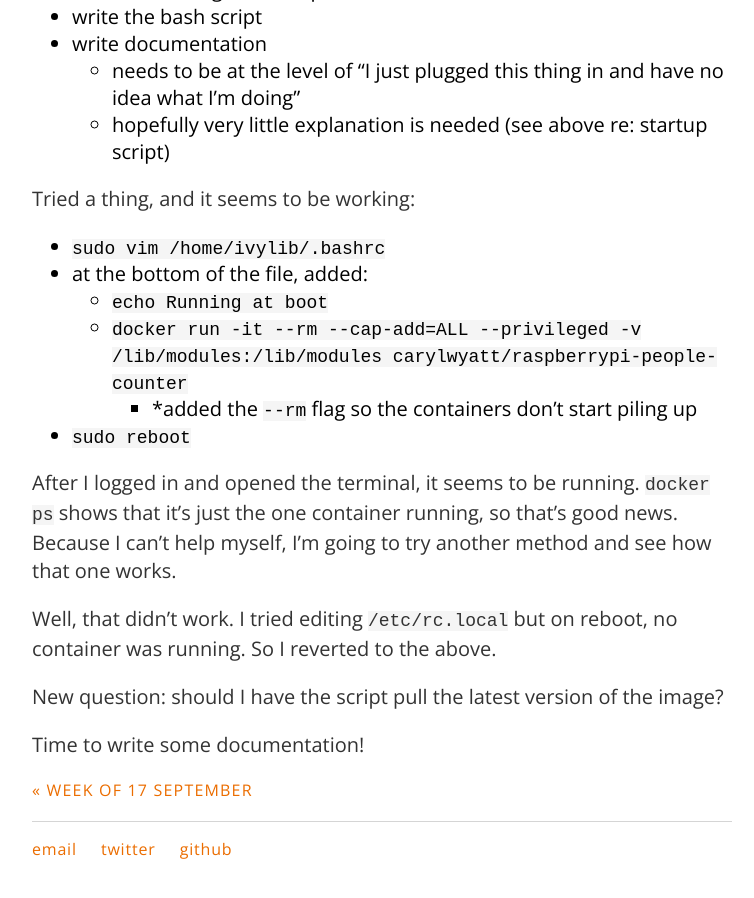
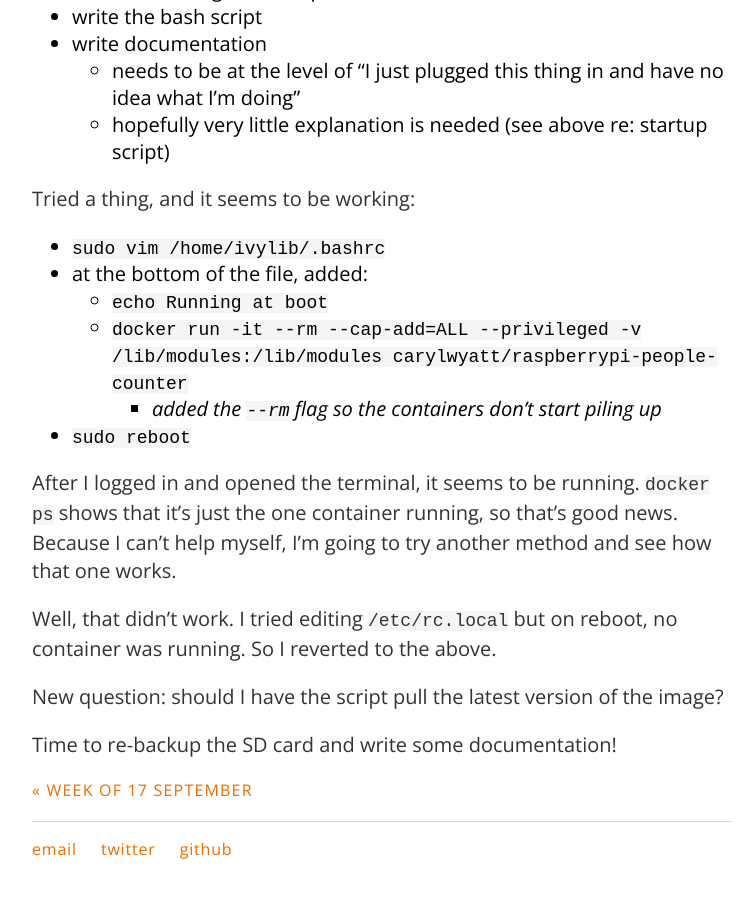
Before and after one commit to carylwyatt/carylwyatt.github.io, a Jekyll site: the page built from _posts/2018-09-24-week-of-24-sep.md, in a window 1280 px wide and 900 px high, scrolled down 2488 px. Shown: the whole window, without its empty margins (258-1012 px from the left). Built offline with Jekyll 4.4.1, drawn with Linux system fonts in a browser that asks for light colours.

Commit message:
leftovers

```diff
--- a/_posts/2018-09-24-week-of-24-sep.md
+++ b/_posts/2018-09-24-week-of-24-sep.md
@@ -73,7 +73,7 @@ Tried a thing, and it seems to be working:
   - at the bottom of the file, added:
     - `echo Running at boot`
     - `docker run -it --rm --cap-add=ALL --privileged -v /lib/modules:/lib/modules carylwyatt/raspberrypi-people-counter`
-      - *added the `--rm` flag so the containers don't start piling up
+      - *added the `--rm` flag so the containers don't start piling up*
   - `sudo reboot`
 
 After I logged in and opened the terminal, it seems to be running. `docker ps` shows that it's just the one container running, so that's good news. Because I can't help myself, I'm going to try another method and see how that one works.
@@ -82,4 +82,4 @@ Well, that didn't work. I tried editing `/etc/rc.local` but on reboot, no contai
 
 New question: should I have the script pull the latest version of the image?
 
-Time to write some documentation!
+Time to re-backup the SD card and write some documentation!
```
